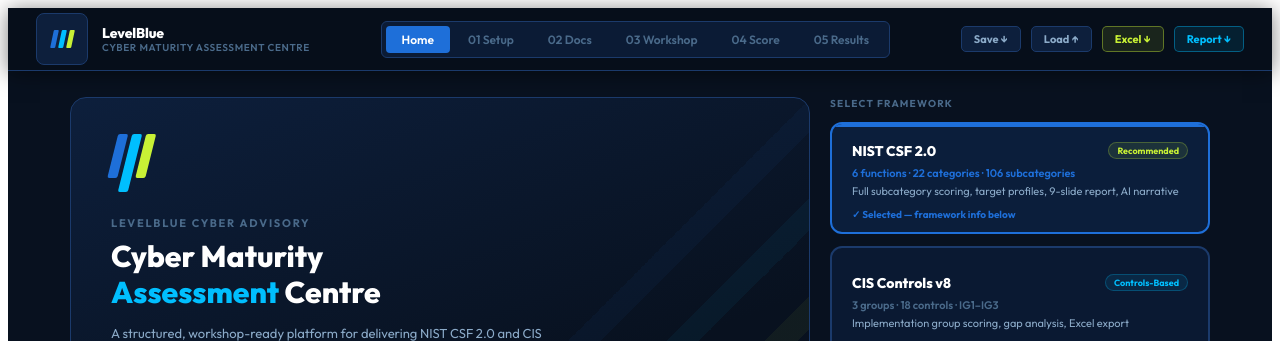
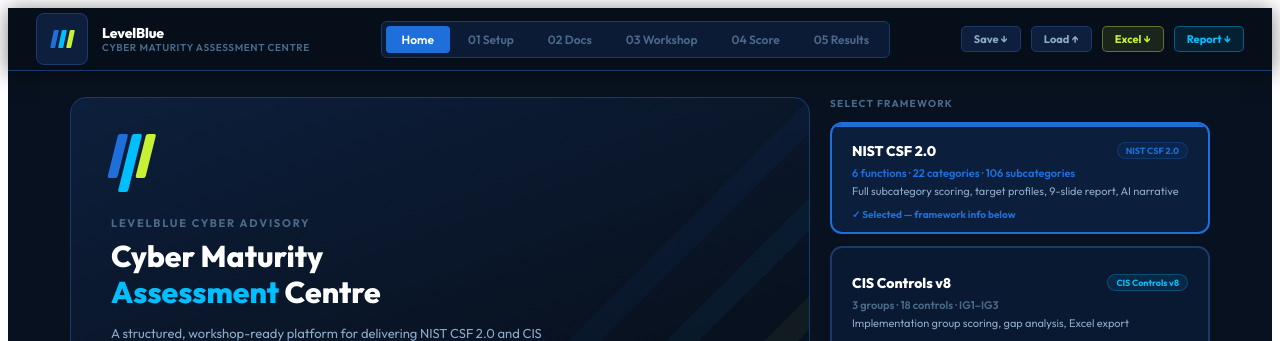
Before and after one commit to CyberNarwal/levelblue-scorecard, a React (Vite) app: page / in a window 1280 px wide. Shown: the top 341 px of the page. Built offline with nearby package versions, Linux system fonts and the light colour scheme.

Commit message:
v5 — enriched narrative generator, cleaner home page

```diff
--- a/src/App.jsx
+++ b/src/App.jsx
@@ -1606,8 +1606,8 @@
               <div style={{ display:"flex", flexDirection:"column", gap:"12px" }}>
                 <div style={{ fontSize:"10px", fontWeight:"700", color:"#4A6A8A", letterSpacing:"0.12em", textTransform:"uppercase" }}>Select Framework</div>
                 {[
-                  { id:"NIST CSF 2.0", badge:"Recommended", badgeCol:"#C8F135", headline:"NIST CSF 2.0", sub:"6 functions · 22 categories · 106 subcategories", detail:"Full subcategory scoring, target profiles, 9-slide report, AI narrative", color:"#1E6FD9", glow:"rgba(30,111,217,0.15)" },
-                  { id:"CIS Controls v8", badge:"Controls-Based", badgeCol:"#00BFFF", headline:"CIS Controls v8", sub:"3 groups · 18 controls · IG1–IG3", detail:"Implementation group scoring, gap analysis, Excel export", color:"#00BFFF", glow:"rgba(0,191,255,0.12)" },
+                  { id:"NIST CSF 2.0", badge:"NIST CSF 2.0", badgeCol:"#1E6FD9", headline:"NIST CSF 2.0", sub:"6 functions · 22 categories · 106 subcategories", detail:"Full subcategory scoring, target profiles, 9-slide report, AI narrative", color:"#1E6FD9", glow:"rgba(30,111,217,0.15)" },
+                  { id:"CIS Controls v8", badge:"CIS Controls v8", badgeCol:"#00BFFF", headline:"CIS Controls v8", sub:"3 groups · 18 controls · IG1–IG3", detail:"Implementation group scoring, gap analysis, Excel export", color:"#00BFFF", glow:"rgba(0,191,255,0.12)" },
                 ].map(f=>(
                   <button key={f.id} onClick={()=>{ setFramework(f.id); setScores({}); setNotes({}); setWorkshopNotes({}); setTargetScores({}); }} style={{ flex:1, textAlign:"left", padding:"18px 20px", borderRadius:"12px", border:`2px solid ${framework===f.id ? f.color : "#1B3A6B"}`, background:framework===f.id ? f.glow : "#0A1932", cursor:"pointer", fontFamily:"inherit", position:"relative", overflow:"hidden" }}>
                     <div style={{ position:"absolute", top:0, left:0, right:0, height:"3px", background:framework===f.id ? f.color : "transparent", borderRadius:"12px 12px 0 0" }}/>
```
